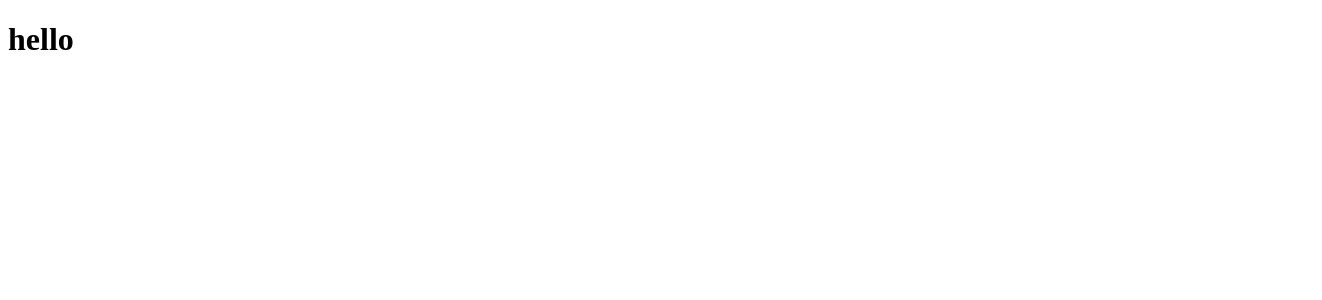
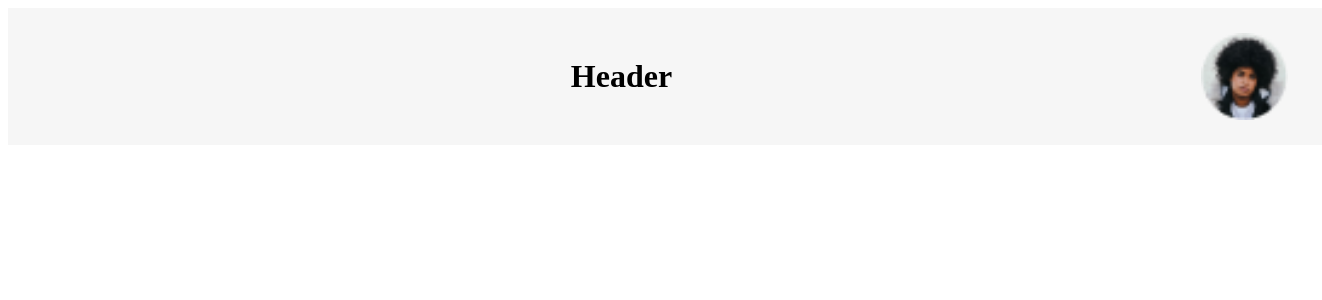
Before and after one commit to helenapaixao/Trustly-Challenge, a React (Create React App) app: page / in a window 1280 px wide. Shown: the top 300 px of the page, 1322 px wide, since content can reach past the window. Built offline with nearby package versions, Linux system fonts and the light colour scheme.

Commit message:
header almost done

```diff
--- a/src/App.tsx
+++ b/src/App.tsx
@@ -1,8 +1,10 @@
 import React from 'react';
+import Header from '../src/components/Header'
+
 
 function App() {
   return (
-   <h1>hello </h1>
+   <Header/>
   );
 }
 
--- a/src/components/Header/index.tsx
+++ b/src/components/Header/index.tsx
@@ -1,9 +1,18 @@
 import React from 'react';
-
-
+import Avatar from '../../assets/images/Avatar.png';
+import * as S from './styles'
 const Header: React.FC = () => {
   return(
-    <h1>Header</h1>
+    <>
+    <S.Container>
+      <S.Content>
+      <h1>Header</h1>
+      </S.Content>
+      <S.Avatar>
+      <img src={Avatar} />
+      </S.Avatar>
+    </S.Container>
+    </>
   )
 }
 
--- a/src/components/Header/styles.ts
+++ b/src/components/Header/styles.ts
@@ -1,8 +1,43 @@
 import styled from 'styled-components';
 
 
+
 export const Container = styled.div`
+  width: 100%;
+  height: 87px;
+  background:  #F6F6F6;
+  padding: 25px;
+  display: flex;
+  justify-content: space-around;
+  @media all and (max-width: 769px) {
+    background: #fff;
+    h3 {
+      display: none;
+    }
+  }
+  h3 {
+    font-size: 26px;
+    font-family: Arial;
+  }
+`;
+
+export const Content = styled.div`
+
+  display: flex;
+  justify-content: center;
+  align-items: center;
+  flex: 1;
+
+`;
 
 
-
+export const Avatar = styled.div`
+  display: flex;
+  justify-content: flex-end;
+  img {
+    margin-right: 10%;
+    @media all and (max-width: 300px) {
+      margin-right: 0px;
+    }
+  }
 `;
--- /dev/null
+++ b/src/react-app-env.d.ts
@@ -0,0 +1 @@
+/// <reference types="react-scripts" />
```
Also changed, not shown: 1 other file (tests, documents, lock files or other folders).
